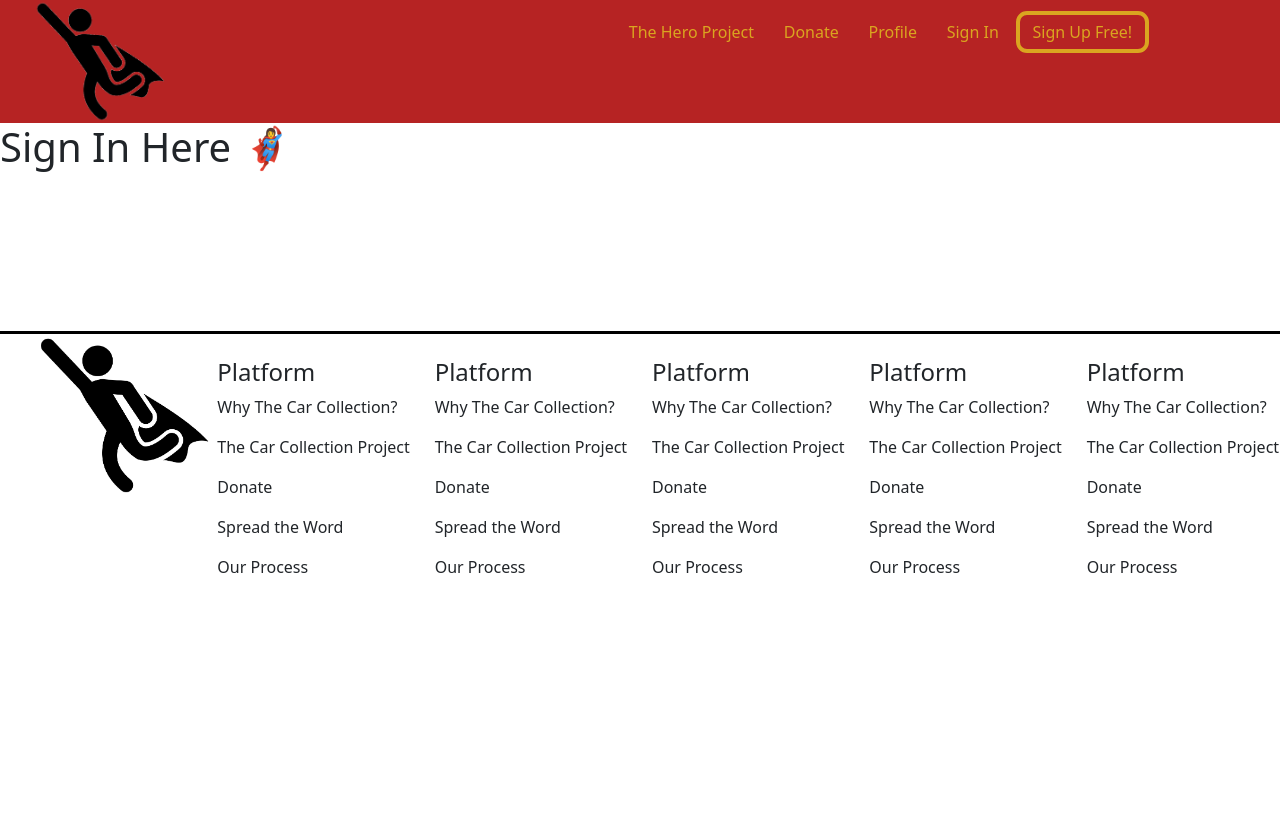
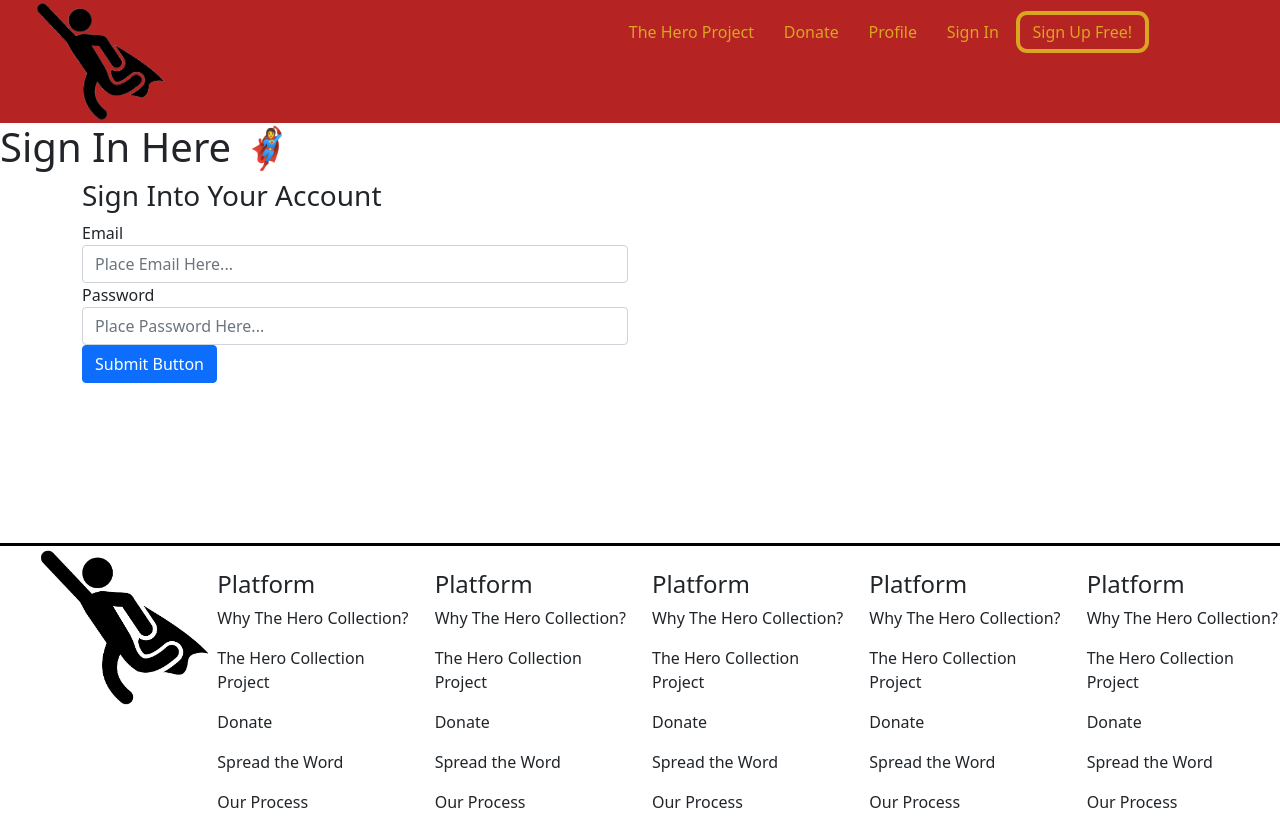
Before and after one commit to leda84/hero_project, a Flask app: page /signin in a window 1280 px wide. Before the commit the page ends 573 px from the top, so only its background shows below. Run offline with Flask 2, Linux system fonts and the light colour scheme; some libraries are stand-ins or nearby versions.

Commit message:
finished upto step 132

```diff
--- a/hero_project/__init__.py
+++ b/hero_project/__init__.py
@@ -7,6 +7,7 @@ from flask_sqlalchemy import SQLAlchemy
 from flask_migrate import Migrate
 from .models import db as root_db, login_manager, ma
 from flask_cors import CORS
+from hero_project.helpers import JSONEncoder
 
 
 
@@ -25,3 +26,5 @@ ma.init_app(app)
 migrate = Migrate(app, root_db)
 
 CORS(app)
+
+app.json_encoder = JSONEncoder
--- a/hero_project/authentication/auth_templates/signin.html
+++ b/hero_project/authentication/auth_templates/signin.html
@@ -3,5 +3,13 @@
 {% block content %}
 
 <h1>Sign In Here 🦸‍♀️</h1>
+<main class="container">
+    <div class="row">
+        <aside class="col-12 col-md-6">
+            <h3>Sign Into Your Account</h3>
+            {% include 'forms.html' %}
+        </aside>
+    </div>
+</main>
 
 {% endblock content %}
--- a/hero_project/authentication/routes.py
+++ b/hero_project/authentication/routes.py
@@ -53,7 +53,7 @@ def signin():
 
     except:
         raise Exception('Invalid Form Data: Please check information entered.')
-    return render_template('signin.html')
+    return render_template('signin.html', form = form)
 
 
 @auth.route('/logout')
--- /dev/null
+++ b/hero_project/helpers.py
@@ -0,0 +1,31 @@
+from functools import wraps
+import secrets
+from flask import request, jsonify, json
+from hero_project.models import Character, User
+import decimal
+
+def token_required(our_flask_function):
+    @wraps(our_flask_function)
+    def decorated(*args, **kwargs):
+        token = None
+
+        if 'x-access-token' in request.headers:
+            token = request.headers['x-access-token'].split(' ')[1]
+        if not token:
+            return jsonify({'message': 'Token is missing!'}), 401
+
+        try:
+            current_user_token = User.query.filter_by( token = token ).first()
+            print(token)
+        except:
+            owner = User.query.filter_by( token = token ).first()
+            if token != owner.token and secrets.compare_digest(token,owner.token):
+                return jsonify({'message': 'Token is invalid!'})
+        return our_flask_function(current_user_token, *args, **kwargs)
+    return decorated
+
+class JSONEncoder(json.JSONEncoder):
+    def default(self, obj):
+        if isinstance(obj, decimal.Decimal):
+            return str(obj)
+        return super(JSONEncoder, self).default(obj)
--- a/hero_project/site/routes.py
+++ b/hero_project/site/routes.py
@@ -23,4 +23,4 @@ def home():
 @site.route('/profile')
 @login_required
 def profile():
-    return render_template('.profile.html')
+    return render_template('profile.html')
--- a/hero_project/templates/base.html
+++ b/hero_project/templates/base.html
@@ -65,8 +65,8 @@
         <div class="col-2 col-md-2">
             <div class="footer-text-flex">
                 <h4>Platform</h4>
-                <p>Why The Car Collection?</p>
-                <p>The Car Collection Project</p>
+                <p>Why The Hero Collection?</p>
+                <p>The Hero Collection Project</p>
                 <p>Donate</p>
                 <p>Spread the Word</p>
                 <p>Our Process</p>
@@ -75,8 +75,8 @@
         <div class="col-2 col-md-2">
             <div class="footer-text-flex">
                 <h4>Platform</h4>
-                <p>Why The Car Collection?</p>
-                <p>The Car Collection Project</p>
+                <p>Why The Hero Collection?</p>
+                <p>The Hero Collection Project</p>
                 <p>Donate</p>
                 <p>Spread the Word</p>
                 <p>Our Process</p>
@@ -85,8 +85,8 @@
         <div class="col-2 col-md-2">
             <div class="footer-text-flex">
                 <h4>Platform</h4>
-                <p>Why The Car Collection?</p>
-                <p>The Car Collection Project</p>
+                <p>Why The Hero Collection?</p>
+                <p>The Hero Collection Project</p>
                 <p>Donate</p>
                 <p>Spread the Word</p>
                 <p>Our Process</p>
@@ -95,8 +95,8 @@
         <div class="col-2 col-md-2">
             <div class="footer-text-flex">
                 <h4>Platform</h4>
-                <p>Why The Car Collection?</p>
-                <p>The Car Collection Project</p>
+                <p>Why The Hero Collection?</p>
+                <p>The Hero Collection Project</p>
                 <p>Donate</p>
                 <p>Spread the Word</p>
                 <p>Our Process</p>
@@ -105,8 +105,8 @@
         <div class="col-2 col-md-2">
             <div class="footer-text-flex">
                 <h4>Platform</h4>
-                <p>Why The Car Collection?</p>
-                <p>The Car Collection Project</p>
+                <p>Why The Hero Collection?</p>
+                <p>The Hero Collection Project</p>
                 <p>Donate</p>
                 <p>Spread the Word</p>
                 <p>Our Process</p>
```
Also changed, not shown: hero_project/api/routes.py (+72 -3 lines), hero_project/models.py (+31 -23 lines), requirements.txt (added, +28 -0 lines).
